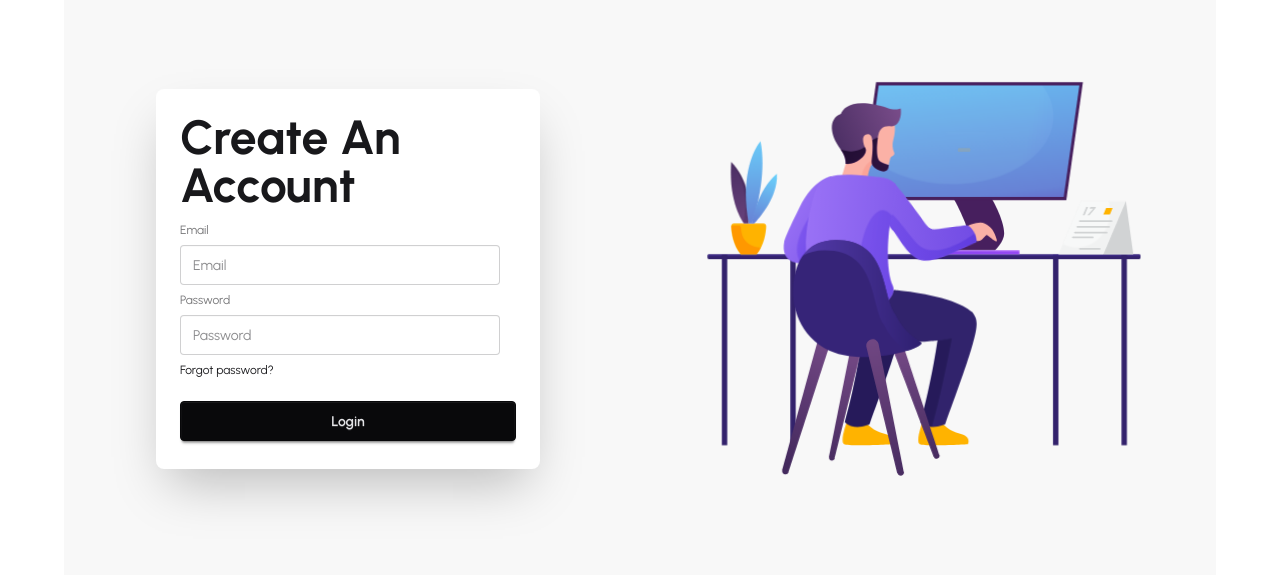
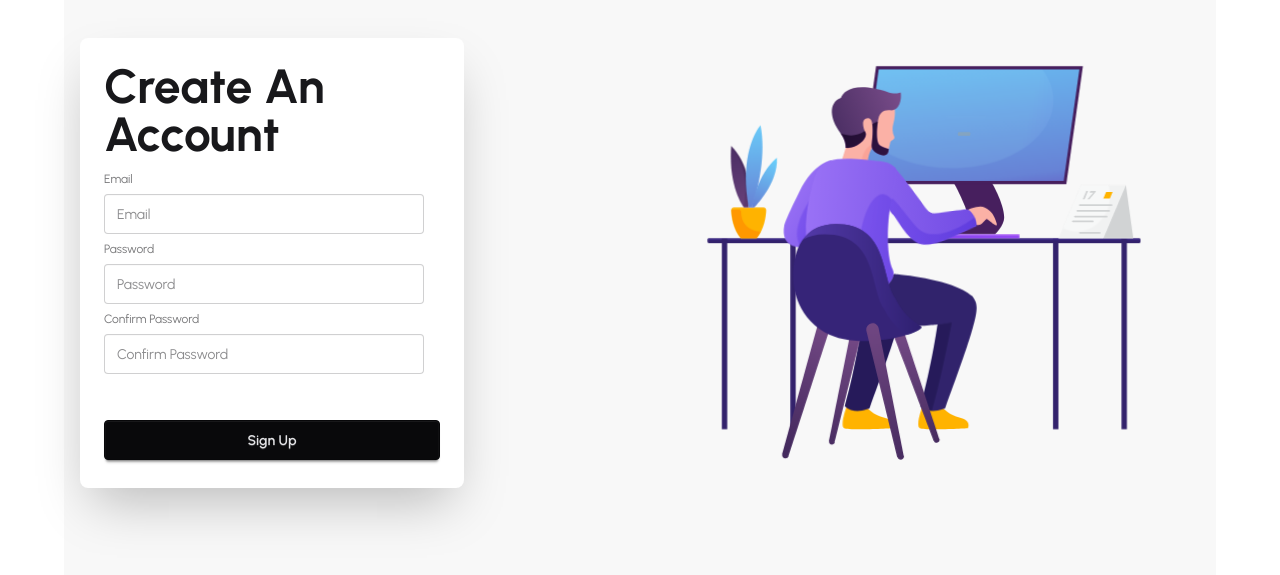
Before and after one commit to Badol-Hossain1/courier_service, a React (Vite) app: page /register in a window 1280 px wide. Shown: the part 137-712 px from the top of the page. Built offline with nearby package versions, Linux system fonts and the light colour scheme.

Commit message:
feat: added context api

```diff
--- a/package.json
+++ b/package.json
@@ -12,6 +12,7 @@
   "dependencies": {
     "@tailwindcss/vite": "^4.1.14",
     "aos": "^2.3.4",
+    "firebase": "^12.5.0",
     "lottie-react": "^2.4.1",
     "lucide-react": "^0.548.0",
     "react": "^19.1.1",
--- /dev/null
+++ b/src/contexts/AuthContext/AuthContext.jsx
@@ -0,0 +1,3 @@
+import { createContext } from "react";
+
+export const AuthContext = createContext()
--- /dev/null
+++ b/src/contexts/AuthContext/AuthProvider.jsx
@@ -0,0 +1,8 @@
+import { AuthContext } from './AuthContext'
+
+const AuthProvider = ({ children }) => {
+    const authInfo = {}
+    return <AuthContext value={authInfo}>{children}</AuthContext>
+}
+
+export default AuthProvider
--- /dev/null
+++ b/src/firebase/firebase.init.js
@@ -0,0 +1,14 @@
+import { initializeApp } from 'firebase/app'
+import { getAuth } from 'firebase/auth'
+
+const firebaseConfig = {
+    apiKey: import.meta.env.VITE_FIREBASE_API_KEY,
+    authDomain: import.meta.env.VITE_FIREBASE_AUTH_DOMAIN,
+    projectId: import.meta.env.VITE_FIREBASE_PROJECT_ID,
+    storageBucket: import.meta.env.VITE_FIREBASE_STORAGE_BUCKET,
+    messagingSenderId: import.meta.env.VITE_FIREBASE_MESSAGING_SENDER_ID,
+    appId: import.meta.env.VITE_FIREBASE_APP_ID,
+}
+
+const app = initializeApp(firebaseConfig)
+export const auth = getAuth(app)
--- a/src/pages/Auth/register/Register.jsx
+++ b/src/pages/Auth/register/Register.jsx
@@ -1,43 +1,73 @@
+import { useForm } from 'react-hook-form'
+import { Link } from 'react-router'
+
 const Register = () => {
+    const {
+        register,
+        handleSubmit,
+        watch,
+        formState: { errors },
+    } = useForm()
+    const onSubmit = (data) => {
+        console.log(data)
+    }
+
+    const password = watch('password')
+    console.log('🚀 ~ Register ~ password:', password)
     return (
-        <div>
-            <div className="hero bg-base-200 min-h-screen">
-                <div className="hero-content flex-col lg:flex-row-reverse">
-                    <div className="text-center lg:text-left">
-
-                    </div>
+        <>
             <div className="card bg-base-100 w-full max-w-sm shrink-0 shadow-2xl">
                 <div className="card-body">
-                                <h1 className="text-5xl font-bold">
-                            Create An Account
-                        </h1>
+                    <h1 className="text-5xl font-bold">Create An Account</h1>
+                    <form onSubmit={handleSubmit(onSubmit)}>
                         <fieldset className="fieldset">
                             <label className="label">Email</label>
                             <input
+                                {...register('email')}
                                 type="email"
                                 className="input"
                                 placeholder="Email"
                             />
                             <label className="label">Password</label>
                             <input
+                                {...register('password')}
                                 type="password"
                                 className="input"
                                 placeholder="Password"
                             />
+                            <label className="label">Confirm Password</label>
+                            <input
+                                {...register('Cpassword', {
+                                    validate: (value) =>
+                                        value === password ||
+                                        'Passwords do not match',
+                                })}
+                                type="Cpassword"
+                                className="input"
+                                placeholder="Confirm Password"
+                            />
+                            {errors.Cpassword && (
+                                <span className="text-red-500 text-sm">
+                                    {errors.Cpassword.message}
+                                </span>
+                            )}
+
                             <div>
-                                    <a className="link link-hover">
-                                        Forgot password?
-                                    </a>
+                                <Link
+                                    to="/login"
+                                    className="text-white font-bold capitalize"
+                                >
+                                    already have an account{' '}
+                                </Link>
                             </div>
                             <button className="btn btn-neutral mt-4">
-                                    Login
+                                Sign Up
                             </button>
                         </fieldset>
+                    </form>
                 </div>
             </div>
-                </div>
-            </div>
-        </div>
+        </>
     )
 }
 
```
Also changed, not shown: src/main.jsx (+7 -4 lines), 1 other file (tests, documents, lock files or other folders). Lines whose indentation alone changed are shown as unchanged.
